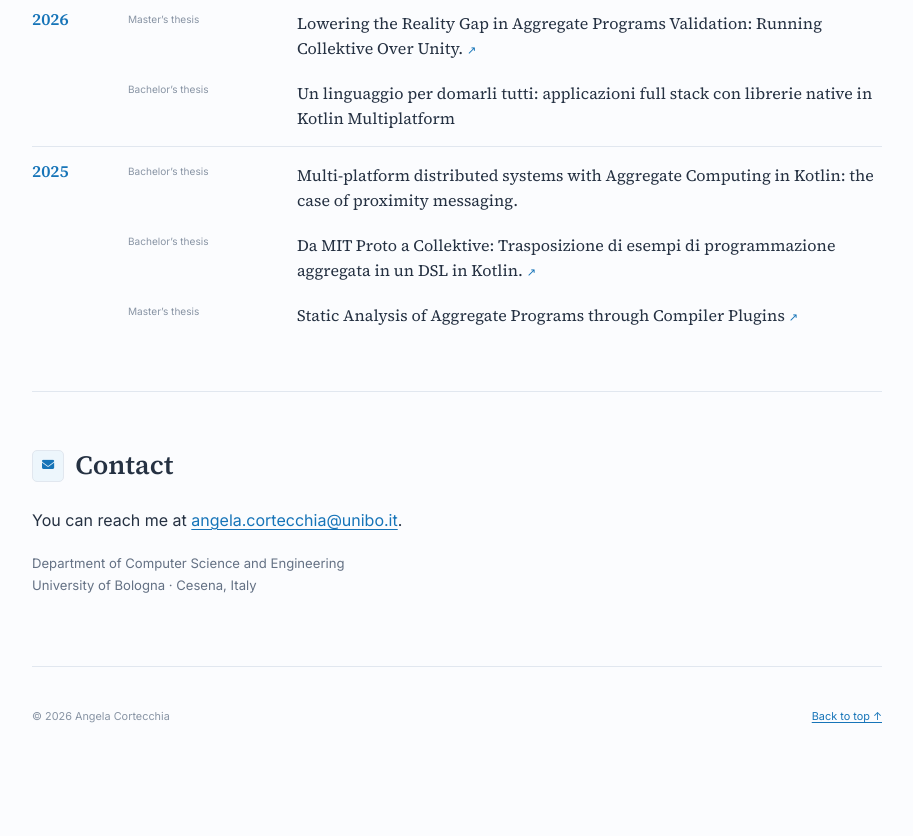
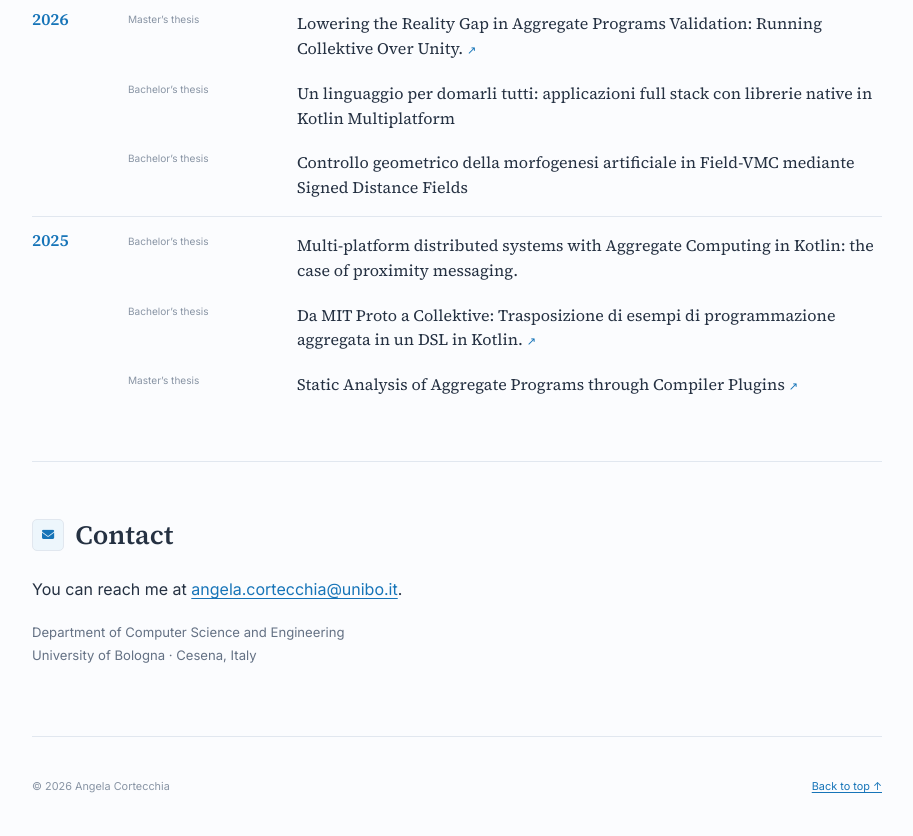
Before and after one commit to angelacorte/angelacorte, a plain HTML site: page index.html in a window 1280 px wide. Shown: the part 3449-4285 px from the top of the page, without its empty margins (183-1096 px from the left). Before the commit the page ends 4215 px from the top, so only its background shows below. Drawn offline with Linux system fonts and the light colour scheme.

Commit message:
feat: add Bachelor's thesis

```diff
--- a/index.html
+++ b/index.html
@@ -157,6 +157,15 @@
                 Un linguaggio per domarli tutti: applicazioni full stack con librerie native in Kotlin Multiplatform
               </p>
             </li>
+
+            <li>
+              <div class="thesis-meta">
+                <span>Bachelor’s thesis</span>
+              </div>
+              <p lang="it">
+                Controllo geometrico della morfogenesi artificiale in Field-VMC mediante Signed Distance Fields
+              </p>
+            </li>
           </ol>
         </div>
 
```
